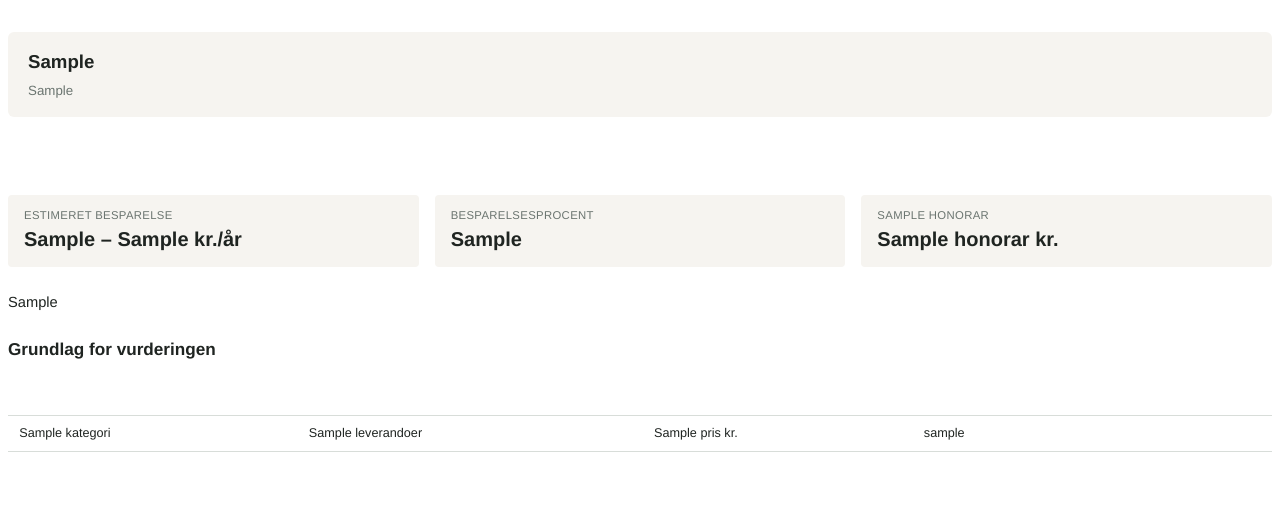
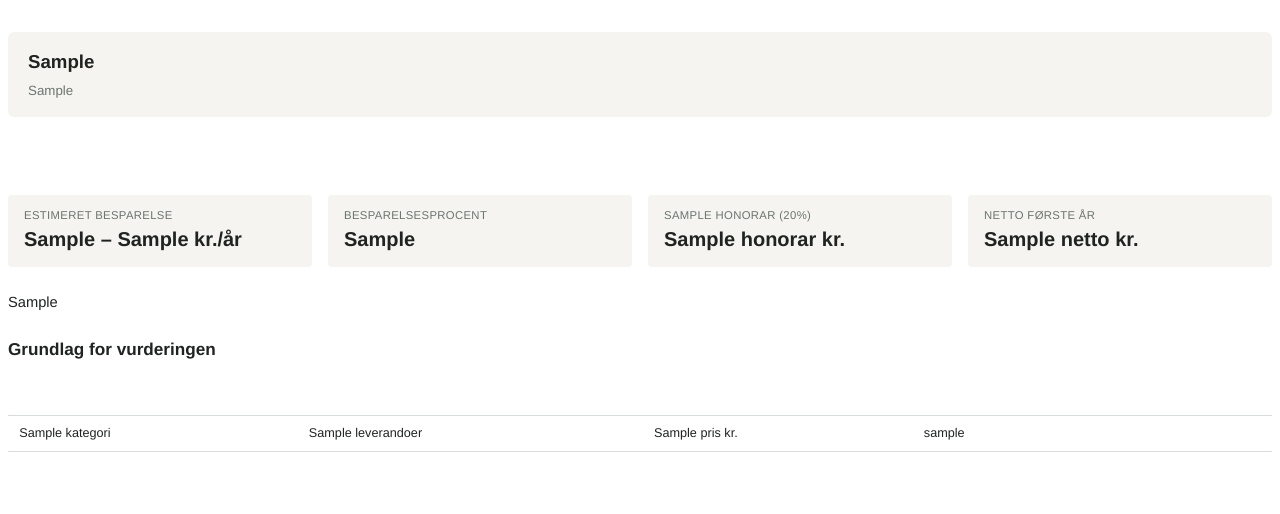
Before and after one commit to o1safir/Ejendomshealth, a Flask app: template report_service/templates/besparelsesrapport.html in a window 1280 px wide. Shown: the part 87-601 px from the top of the page. Run offline with Flask 3, Linux system fonts and the light colour scheme; the template is opened without the code that fills it: most values are stand-ins (such as "Sample title", 1, 10 or a date in 2020); parts of the project's set-up code (start-up, migrations or seed data) failed here and were passed over.

Commit message:
Tilføj netto første år til PDF-rapport

```diff
--- a/report_service/templates/besparelsesrapport.html
+++ b/report_service/templates/besparelsesrapport.html
@@ -187,8 +187,12 @@
       <div class="vaerdi">{{ besparelses_procent_spaend }}</div>
     </div>
     <div class="resultat-celle">
-      <div class="label">{{ brand_navn }} honorar</div>
+      <div class="label">{{ brand_navn }} honorar (20%)</div>
       <div class="vaerdi">{{ honorar }} kr.</div>
+    </div>
+    <div class="resultat-celle">
+      <div class="label">Netto første år</div>
+      <div class="vaerdi">{{ netto }} kr.</div>
     </div>
   </div>
 
```
